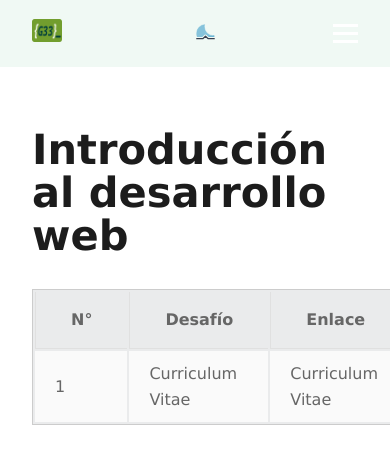
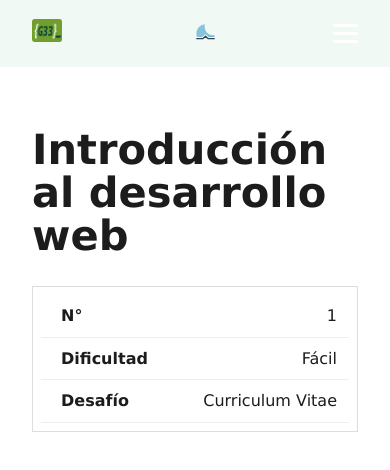
Before and after one commit to mc-herrera-90/fullstackjs, a React (Vite) app: page /desafios/m2 in a window 390 px wide. Shown: the top 470 px of the page. Built offline with nearby package versions, Linux system fonts and the light colour scheme.

Commit message:
up: content

```diff
--- a/src/App.css
+++ b/src/App.css
@@ -5,10 +5,14 @@ body {
     --anchor-visited: rgb(49, 51, 60);
     --blockquote-bg: #f1f5f8;
     --blockquote-fg: #374151;
+    --table-thead-bg: #f5f5f5;
+    --anchor-link: #3b83e1;
+    --card-title: #297cc9e3;
     font-family: Verdana, Geneva, Tahoma, sans-serif;
 }
 body.dark {
     --background-color: #1f1f1f;
+    --table-thead-bg: #303030;
     --text-color: #fcfcfc;
     --button-bg: #0056b3;
     --nav-bg: #201f1f;
@@ -17,11 +21,14 @@ body.dark {
     --anchor-visited: bisque;
     --blockquote-bg: #343434;
     --blockquote-fg: #ebf3ff;
+    --anchor-link: bisque;
+    --card-title: #5eacff;
   }
-body.dark .hljs {
-  @import 'highlight.js/styles/github-dark.css';
+
+a {
+  color: var(--anchor-link);
+  text-decoration: none;
 }
-
 .blockquote-pro {
   border-left: 4px solid #007acc;
   background-color: #f5faff;
@@ -37,6 +44,33 @@ main {
   margin: 0 auto;
   box-sizing: border-box;
 }
+/* Estilos básicos y responsive para tablas */
+table {
+  width: 100%;
+  border-collapse: collapse;
+  margin: 1.2rem 0;
+  overflow-x: auto;
+  display: block;
+}
+
+thead {
+  background-color: var(--table-thead-bg);
+}
+
+th, td {
+  padding: 0.75rem;
+  text-align: left;
+  border: 1px solid #ddd;
+}
+
+/* Scroll horizontal en pantallas pequeñas */
+@media (max-width: 768px) {
+  table {
+    display: block;
+    overflow-x: auto;
+    white-space: nowrap;
+  }
+}
 
 /* Texto responsivo */
 h1 {
@@ -50,34 +84,6 @@ h2 {
 p {
   font-size: 1rem;
 }
-/* TABLES */
-
-table {
-  color: #666;
-  background: #eaebec;
-  border: #ccc 1px solid;
-  margin: 2rem 0;
-  width: 100%;
-}
-
-table th {
-  position: sticky;
-  top:0;
-  padding: 15px 35px;
-  border-left:1px solid #e0e0e0;
-  border-bottom: 1px solid #e0e0e0;
-}
-
-table tr {
-  text-align: center;
-  padding-left: 20px;
-}
-
-table td:first-child {
-  text-align: left;
-  border-left: 0;
-  width: 1px;
-}
 
 pre {
   background-color: var(--bg-blockcode);
@@ -87,14 +93,10 @@ pre {
   margin: 1.5rem 0;
 }
 
-table td {
-  padding: 10px 20px;
-  background: #fafafa;
-  text-align: left;
-}
-
-table tr:hover td {
-  background: #f2f2f2;
+.hljs, code * {
+  tab-size: 2 !important; /* Cambia 2 por el número de espacios que quieras */
+  -moz-tab-size: 2 !important; /* Firefox */
+  -o-tab-size: 2 !important;    /* Opera */
 }
 
 .page-container {
@@ -187,3 +189,58 @@ body.dark ::-webkit-scrollbar-thumb {
     font-size: 0.95rem;
   }
 }
+/* TableResponsive.css */
+.responsive-table {
+  width: 100%;
+  border-collapse: collapse;
+}
+
+.responsive-table th,
+.responsive-table td {
+  border: 1px solid #ccc;
+  padding: 8px 12px;
+  text-align: left;
+}
+
+.responsive-table thead {
+  background-color: var(--table-thead-bg);
+}
+
+/* Responsive Styles */
+@media screen and (max-width: 600px) {
+  .responsive-table thead {
+    display: none; /* Oculta encabezados */
+  }
+
+  .responsive-table,
+  .responsive-table tbody,
+  .responsive-table tr,
+  .responsive-table td {
+    display: block;
+    width: 100%;
+  }
+
+  .responsive-table tr {
+    margin-bottom: 1rem;
+    border: 1px solid #ddd;
+    padding: 0.5rem;
+  }
+
+  .responsive-table td {
+    text-align: right;
+    padding-left: 50%;
+    position: relative;
+    border: none;
+    border-bottom: 1px solid #eee;
+  }
+
+  .responsive-table td::before {
+    content: attr(data-label);
+    position: absolute;
+    left: 10px;
+    width: 45%;
+    padding-left: 10px;
+    font-weight: bold;
+    text-align: left;
+  }
+}
--- a/src/components/cards/Card.css
+++ b/src/components/cards/Card.css
@@ -32,7 +32,7 @@
 .card h3 {
   margin-bottom: 0.8rem;
   font-weight: 700;
-  color: #297cc9e3;
+  color: var(--card-title);
 }
 
 .card-content {
--- a/src/data/desafiosM2.js
+++ b/src/data/desafiosM2.js
@@ -1,5 +1,5 @@
 import Desafio1 from '../pages/desafios/m2/curriculumVitae.mdx';
 
 export const desafiosM2 = [
-    {title: 'Curriculum Vitae', slug: 'curriculum-vitae', component: Desafio1},
+    {title: 'Curriculum Vitae', difficult: 'Fácil', slug: 'curriculum-vitae', component: Desafio1},
 ]
--- a/src/pages/Home.mdx
+++ b/src/pages/Home.mdx
@@ -21,8 +21,11 @@ Hola 👋, soy **Marco Contreras**, y esta página es el resultado del trabajo r
   gap: '1.8rem',
   marginTop: '3rem'
 }}>
+  <Card title="Java Básico" icon="☕" to="/desafios/m1">
+    El módulo de Java básico introduce los fundamentos del lenguaje, incluyendo sintaxis, tipos de datos, estructuras de control, funciones, y principios iniciales de la programación orientada a objetos.
+  </Card>
   <Card title="Introducción al desarrollo web" icon="🐱‍👤" to="/desafios/m2">
-    Desde cero hasta avanzado, con ejemplos prácticos y explicaciones claras.
+    Creación de páginas con HTML y CSS, abarcando estructura semántica, estilos, diseño responsivo y buenas prácticas, desde cero y con ejemplos prácticos y explicaciones claras.
   </Card>
   <Card title="CSS avanzado" icon="🎨">
     El módulo de CSS avanzado aborda los aspectos de construcción de layouts bajo una mirada responsiva ocupando Flexbox, CSS Grid, Media queries y Sass.
--- a/src/pages/desafios/m2/Index.jsx
+++ b/src/pages/desafios/m2/Index.jsx
@@ -12,21 +12,22 @@ export default () => {
     return (
     <div>
         <h2>Introducción al desarrollo web</h2>
-        { desafiosM2 ?  ( <table>
+        { desafiosM2 ?  (
+        <table className='responsive-table'>
             <thead>
                 <th>N°</th>
+                <th>Dificultad</th>
                 <th>Desafío</th>
-                <th>Enlace</th>
             </thead>
             <tbody>
                 { desafiosM2.map((entry, index) => {
                     return (
                     <tr key={index} onClick={() => handleRowClick(entry.slug)} style={{cursor: "pointer"}}>
-                        <td>{index + 1}</td>
-                        <td>
-                            {entry.title}
+                        <td data-label="N°">{index + 1}</td>
+                        <td data-label="Dificultad">
+                            {entry.difficult}
                         </td>
-                        <td>
+                        <td data-label="Desafío">
                             {entry.title}
                         </td>
                     </tr>
```
Also changed, not shown: src/pages/desafios/m2/curriculumVitae.mdx (+12 -0 lines).
